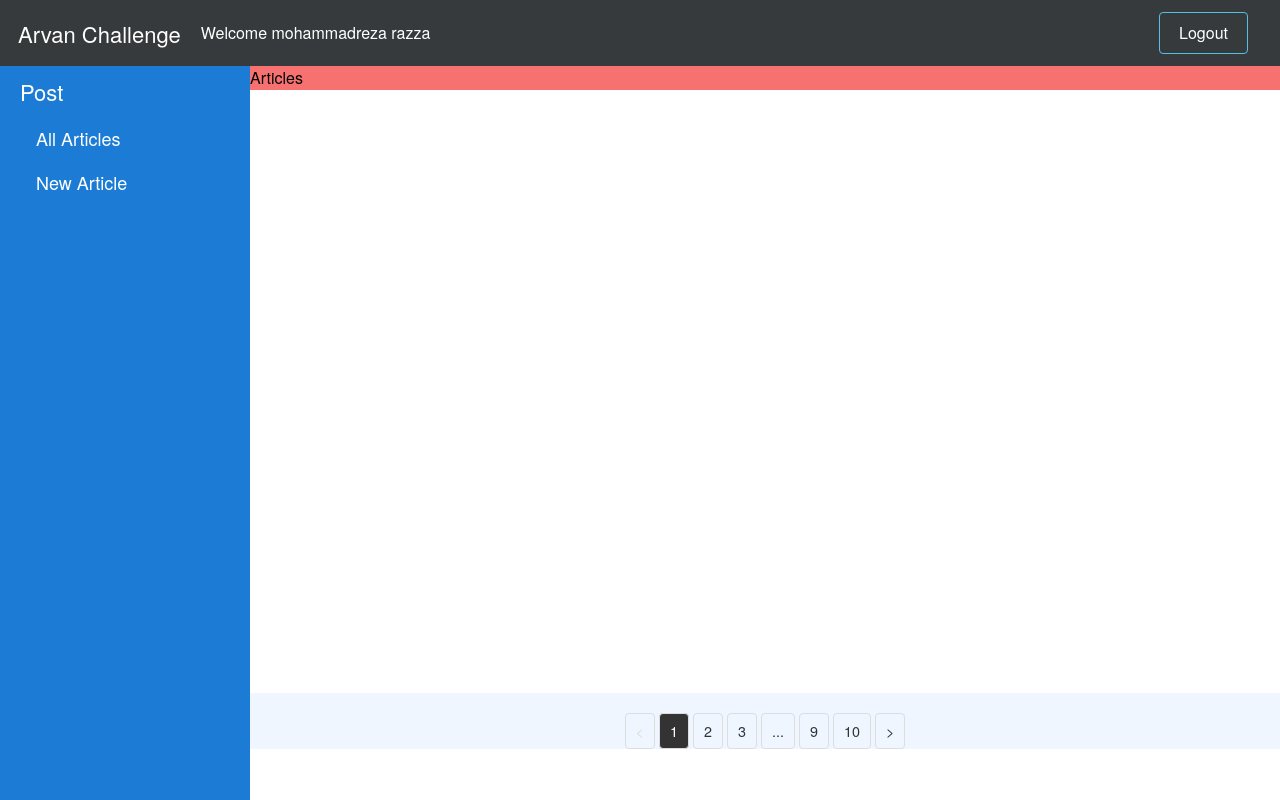
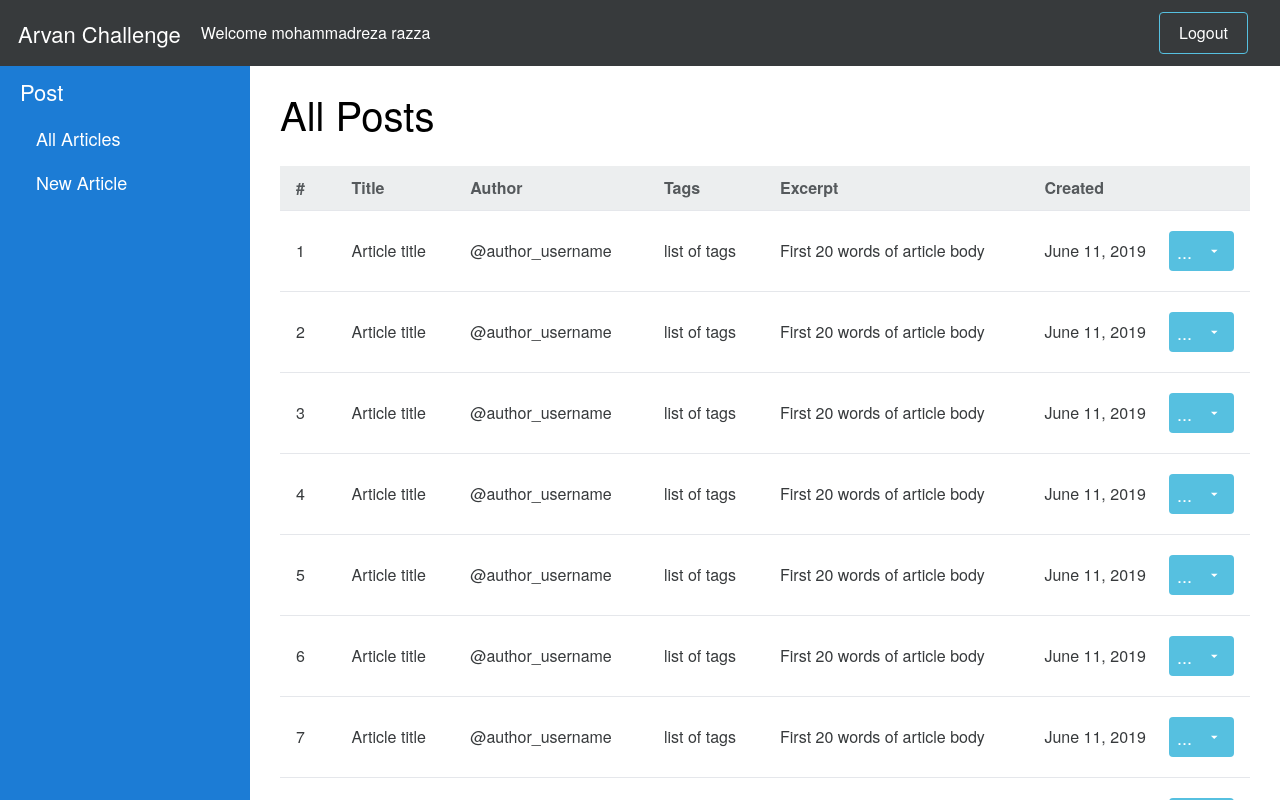
Before and after one commit to Mohammadreza-rzz/arvancloud-task, a Next.js app: page /articles in a window 1280 px wide. Built offline with nearby package versions, Linux system fonts and the light colour scheme.

Commit message:
feat(ui): Implement responsive article table UI with dropdown actions

```diff
--- a/src/app/articles/layout.tsx
+++ b/src/app/articles/layout.tsx
@@ -17,7 +17,7 @@ export default function ArticlesLayout({
         <div className='flex h-[1024px] w-full [@media(max-width:1440px)]:h-[calc(100vh-66px)] [@media(max-width:768px)]:h-[calc(100vh)] '>
           <DeskTopSideBar />
           <MobileSideBar />
-          <div className='flex-1 relative'>
+          <div className='flex-1 relative px-2 md:px-[30px] pt-6 pb-[70px] overflow-y-auto'>
             {children}
             <PaginateLayout />
           </div>
--- a/src/app/articles/page.tsx
+++ b/src/app/articles/page.tsx
@@ -1,3 +1,9 @@
+import { ArticleTable } from "@/ui/view"
 export default function Articles() {
-  return <main className='bg-red-400'>Articles</main>
+  return (
+    <main className='space-y-7'>
+      <h1 className='text-heading_md text-black'>All Posts</h1>
+      <ArticleTable />
+    </main>
+  )
 }
--- a/src/types/index.ts
+++ b/src/types/index.ts
@@ -9,3 +9,9 @@ export type registerSchemaType = {
   email: string
   password: string
 }
+
+//dropdown active state value
+export type dropDownActivator = {
+  id: string | number
+  isActive: boolean
+}
--- /dev/null
+++ b/src/ui/components/icons/dropDownArrowIcon.tsx
@@ -0,0 +1,20 @@
+import React from "react"
+
+interface IProps {
+  classnames?: string
+}
+
+const DropDownArrowIcon: React.FC<IProps> = ({ classnames = "" }) => {
+  return (
+    <svg
+      version='1.1'
+      xmlns='http://www.w3.org/2000/svg'
+      className={classnames}
+      viewBox='0 0 24 24'
+    >
+      <path d='M6.984 9.984h10.031l-5.016 5.016z'></path>
+    </svg>
+  )
+}
+
+export default DropDownArrowIcon
--- a/src/ui/components/icons/index.ts
+++ b/src/ui/components/icons/index.ts
@@ -3,3 +3,4 @@ export { default as ArticleIcon } from "./articlesIcon"
 export { default as LogOutIcon } from "./logOutIcon"
 export { default as MenuBarIcon } from "./menuBarIcon"
 export { default as XIcon } from "./xIcon"
+export { default as DropDownArrowIcon } from "./dropDownArrowIcon"
--- a/src/ui/components/index.ts
+++ b/src/ui/components/index.ts
@@ -3,3 +3,4 @@ export { default as TextInput } from "./textInput"
 export { default as CustomToast } from "./toast"
 export { default as UserInfoLabel } from "./userInfoLabel"
 export { default as CustomePagination } from "./customePagination"
+export { default as TableActions } from "./tableActions"
--- /dev/null
+++ b/src/ui/components/tableActions/index.tsx
@@ -0,0 +1,50 @@
+import React, { MouseEventHandler } from "react"
+import { DropDownArrowIcon } from "@/ui/components/icons"
+interface IProps {
+  isActive?: boolean
+  actionList?: { title: string; clickHandler: () => void }[]
+  clickhandler?: () => void
+}
+
+const TableActions: React.FC<IProps> = ({
+  isActive = false,
+  actionList,
+  clickhandler = () => {},
+}) => {
+  return (
+    <div
+      onClick={clickhandler}
+      className='flex items-center bg-info h-10 w-[65px] px-2 rounded-[4px] relative cursor-pointer'
+    >
+      <span className='inline-flex items-center justify-cente flex-1 text-white text-paragraph_lg'>
+        ...
+      </span>
+      <DropDownArrowIcon classnames='size-4 flex-1 fill-white' />
+      {!!isActive && (
+        <ul className='absolute top-full bg-blue-400 w-[175px] right-0 z-20 border border-light-100 rounded-[4px] overflow-hidden'>
+          {!!actionList?.length &&
+            actionList?.map((item, i, arr) =>
+              arr.length - 1 !== i ? (
+                <li
+                  key={Math.random()}
+                  onClick={item.clickHandler}
+                  className='text-light-400 text-paragraph_md pl-4 py-3 bg-white border-b border-light-100 cursor-pointer hover:bg-gray-200'
+                >
+                  {item?.title}
+                </li>
+              ) : (
+                <li
+                  key={Math.random()}
+                  onClick={item.clickHandler}
+                  className='text-light-400 text-paragraph_md pl-4 py-3 bg-white cursor-pointer hover:bg-gray-200'
+                >
+                  {item?.title}
+                </li>
+              ),
+            )}
+        </ul>
+      )}
+    </div>
+  )
+}
+export default TableActions
--- /dev/null
+++ b/src/ui/view/articlesTable/index.tsx
@@ -0,0 +1,199 @@
+"use client"
+import React, { useState } from "react"
+import { TableActions } from "@/ui/components"
+import { dropDownActivator } from "@/types"
+import { useForm, useFieldArray } from "react-hook-form"
+interface IProps {}
+
+const data = [
+  {
+    id: 1,
+    title: "Article title",
+    author: "@author_username",
+    tags: "list of tags",
+    excerpt: "First 20 words of article body",
+    created: "June 11, 2019",
+  },
+  {
+    id: 2,
+    title: "Article title",
+    author: "@author_username",
+    tags: "list of tags",
+    excerpt: "First 20 words of article body",
+    created: "June 11, 2019",
+  },
+  {
+    id: 13,
+    title: "Article title",
+    author: "@author_username",
+    tags: "list of tags",
+    excerpt: "First 20 words of article body",
+    created: "June 11, 2019",
+  },
+  {
+    id: 41,
+    title: "Article title",
+    author: "@author_username",
+    tags: "list of tags",
+    excerpt: "First 20 words of article body",
+    created: "June 11, 2019",
+  },
+  {
+    id: 15,
+    title: "Article title",
+    author: "@author_username",
+    tags: "list of tags",
+    excerpt: "First 20 words of article body",
+    created: "June 11, 2019",
+  },
+  {
+    id: 16,
+    title: "Article title",
+    author: "@author_username",
+    tags: "list of tags",
+    excerpt: "First 20 words of article body",
+    created: "June 11, 2019",
+  },
+  {
+    id: 17,
+    title: "Article title",
+    author: "@author_username",
+    tags: "list of tags",
+    excerpt: "First 20 words of article body",
+    created: "June 11, 2019",
+  },
+  {
+    id: 18,
+    title: "Article title",
+    author: "@author_username",
+    tags: "list of tags",
+    excerpt: "First 20 words of article body",
+    created: "June 11, 2019",
+  },
+  {
+    id: 19,
+    title: "Article title",
+    author: "@author_username",
+    tags: "list of tags",
+    excerpt: "First 20 words of article body",
+    created: "June 11, 2019",
+  },
+  {
+    id: 12,
+    title: "Article title",
+    author: "@author_username",
+    tags: "list of tags",
+    excerpt: "First 20 words of article body",
+    created: "June 11, 2019",
+  },
+  // Add more articles here
+]
+
+const Articlestable: React.FC<IProps> = () => {
+  //states & Logic
+  const [dropdownsIsActive, setDropdownsIsActive] = useState<
+    dropDownActivator[]
+  >(
+    data.map(item => {
+      return { id: item.id, isActive: false }
+    }),
+  )
+
+  // handlers
+
+  const ActionButtonHandler = (id: string | number) => {
+    setDropdownsIsActive(preData =>
+      preData?.map(item =>
+        id === item.id
+          ? !item.isActive
+            ? { ...item, isActive: true }
+            : { ...item, isActive: false }
+          : { ...item, isActive: false },
+      ),
+    )
+  }
+
+  //   useEffects
+  return (
+    <div className='overflow-x-auto'>
+      <table className='min-w-full bg-white border border-gray-200 border-none'>
+        <thead className='bg-light-50'>
+          <tr className='text-left border-b border-gray-200'>
+            <th className='text-light-400 text-sub_heading_lg px-4 py-2.5'>
+              #
+            </th>
+            <th className='text-light-400 text-sub_heading_lg px-4 py-2.5'>
+              Title
+            </th>
+            <th className='text-light-400 text-sub_heading_lg px-4 py-2.5'>
+              Author
+            </th>
+            <th className='text-light-400 text-sub_heading_lg px-4 py-2.5'>
+              Tags
+            </th>
+            <th className='text-light-400 text-sub_heading_lg px-4 py-2.5'>
+              Excerpt
+            </th>
+            <th className='text-light-400 text-sub_heading_lg px-4 py-2.5'>
+              Created
+            </th>
+          </tr>
+        </thead>
+        <tbody>
+          {data.map((item, index) => (
+            <tr
+              key={item.id}
+              className='border-b border-gray-200 hover:bg-gray-200'
+            >
+              <td className='px-4 py-5 text-light-500 text-paragraph_md'>
+                {index + 1}
+              </td>
+              <td className='px-4 py-5 text-light-500 text-paragraph_md'>
+                {item.title}
+              </td>
+              <td className='px-4 py-5 text-light-500 text-paragraph_md'>
+                {item.author}
+              </td>
+              <td className='px-4 py-5 text-light-500 text-paragraph_md'>
+                {item.tags}
+              </td>
+              <td className='px-4 py-5 text-light-500 text-paragraph_md'>
+                {item.excerpt}
+              </td>
+              <td className='px-4 py-5 flex justify-between items-center'>
+                <p className='text-light-500 text-paragraph_md'>
+                  {item.created}
+                </p>
+
+                <TableActions
+                  clickhandler={ActionButtonHandler.bind(this, item?.id)}
+                  isActive={
+                    dropdownsIsActive?.filter(
+                      activeListItem => activeListItem.id === item.id,
+                    )[0].isActive
+                  }
+                  actionList={[
+                    {
+                      title: "Edit",
+                      clickHandler: () => {
+                        console.log("click on Edit")
+                      },
+                    },
+                    {
+                      title: "Delete",
+                      clickHandler: () => {
+                        console.log("click on delete")
+                      },
+                    },
+                  ]}
+                />
+              </td>
+            </tr>
+          ))}
+        </tbody>
+      </table>
+    </div>
+  )
+}
+
+export default Articlestable
--- a/src/ui/view/index.ts
+++ b/src/ui/view/index.ts
@@ -4,3 +4,4 @@ export { default as MobileSideBar } from "./mobileSidbar"
 export { default as RegisterForm } from "./registerForm"
 export { default as TopBar } from "./topBar"
 export { default as PaginateLayout } from "./paginateLayout"
+export { default as ArticleTable } from "./articlesTable"
--- a/src/ui/view/mobileSidbar/index.tsx
+++ b/src/ui/view/mobileSidbar/index.tsx
@@ -26,7 +26,7 @@ const MobileSidbar: React.FC<IProps> = () => {
   //   useEffects
 
   return (
-    <aside className='relative flex w-[70px] flex-col items-center bg-primary-100 px-1 md:hidden'>
+    <aside className='relative flex w-[70px] flex-col items-center bg-primary-100 px-1 md:hidden z-30'>
       <UserInfoLabel classnames='mt-4' username='Mohammadreza razzaz' />
       <div className='mt-10 flex w-full flex-col items-center justify-center space-y-5 '>
         <Link
--- a/src/ui/view/paginateLayout/index.tsx
+++ b/src/ui/view/paginateLayout/index.tsx
@@ -6,7 +6,7 @@ interface IProps {}
 
 const PaginateLayout: React.FC<IProps> = () => {
   return (
-    <div className='bg-blue-50 absolute bottom-[7%] w-full'>
+    <div className='w-full mt-16'>
       <CustomePagination
         pageCount={10}
         onPageChange={() => console.log("hello")}
```
